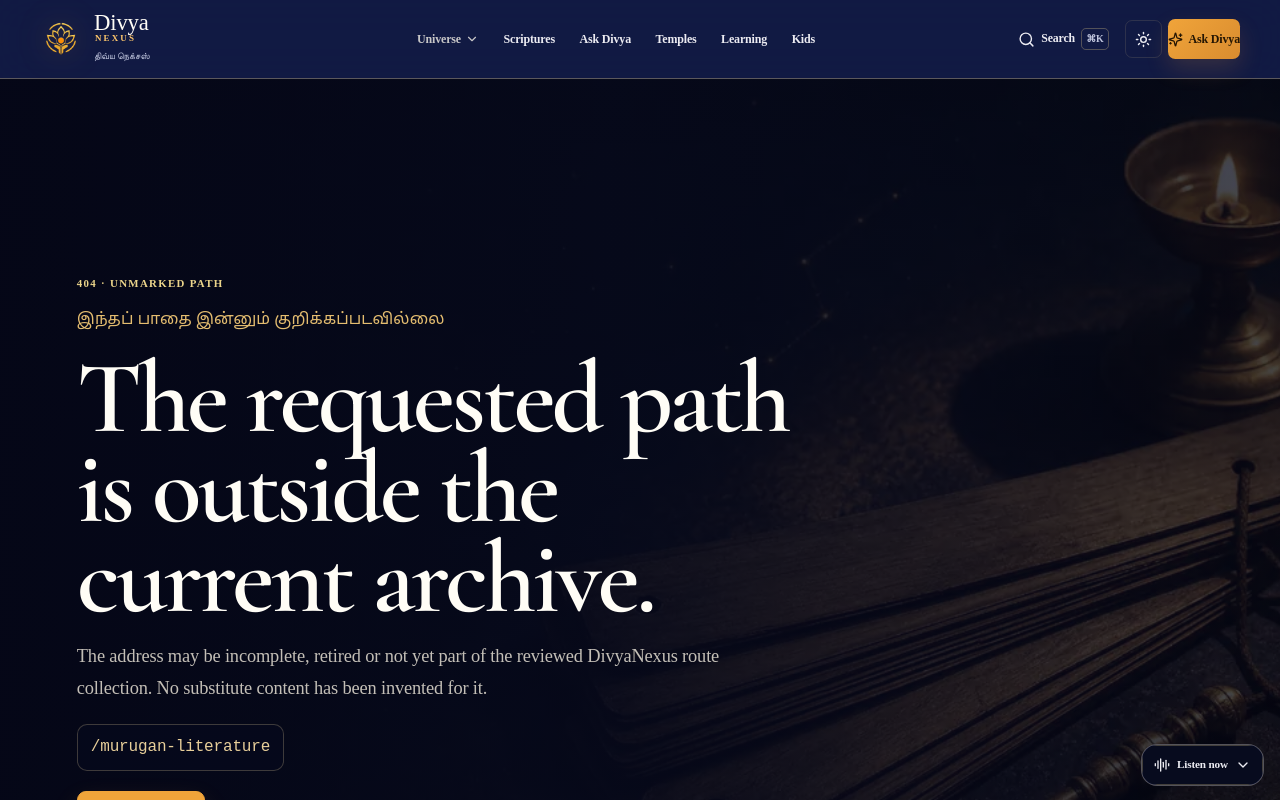
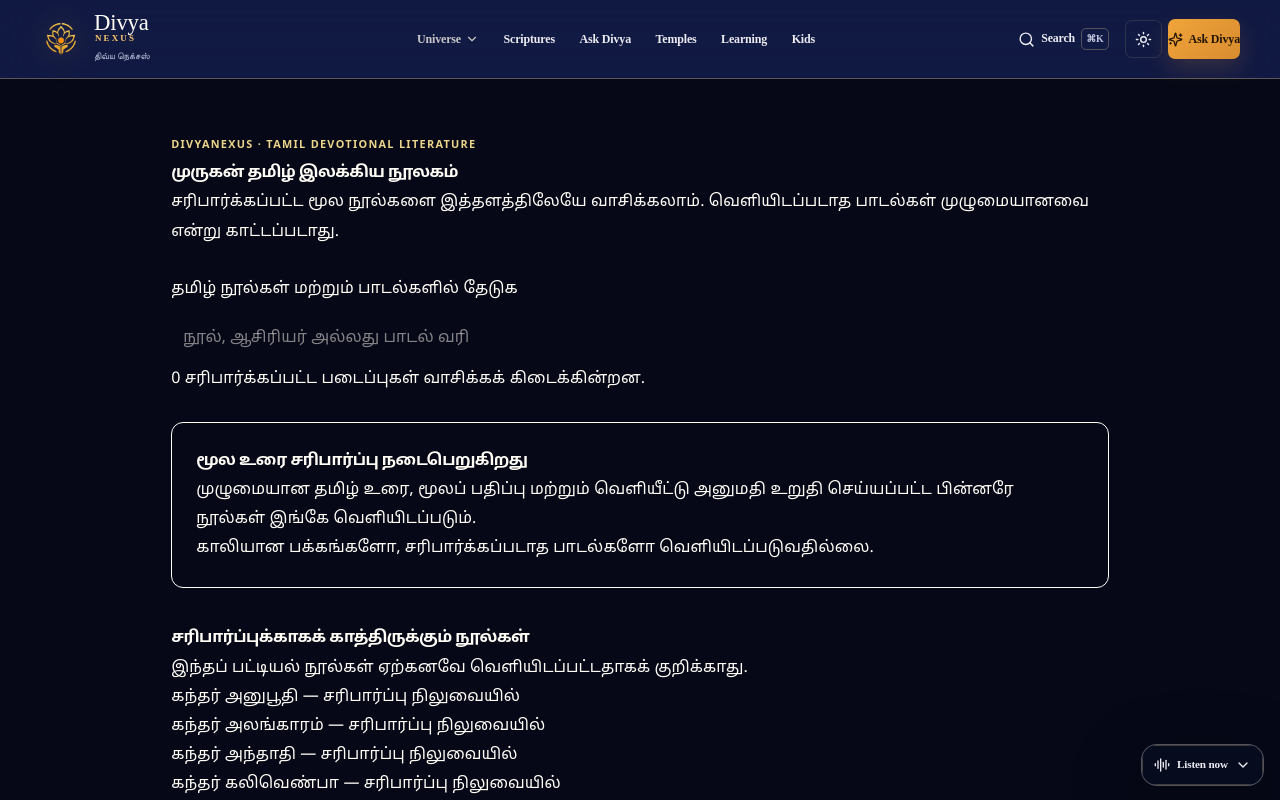
Before and after one commit to ssakthivel02/DivyaNexus, a React (Vite) app in the folder client/: page /murugan-literature in a window 1280 px wide. Shown: the top 800 px of the page. Built offline with nearby package versions, Linux system fonts and the light colour scheme.

Commit message:
feat: register internal Murugan literature route

```diff
--- a/client/src/App.tsx
+++ b/client/src/App.tsx
@@ -31,6 +31,7 @@ const Home = lazy(() => import("@/pages/Home"));
 const KnowledgeNexus = lazy(() => import("@/pages/KnowledgeNexus"));
 const LegalPage = lazy(() => import("@/pages/LegalPage"));
 const Library = lazy(() => import("@/pages/Library"));
+const MuruganLiterature = lazy(() => import("@/pages/MuruganLiterature"));
 const NotFound = lazy(() => import("@/pages/NotFound"));
 const ScriptureReader = lazy(() => import("@/pages/ScriptureReader"));
 const SearchPage = lazy(() => import("@/pages/SearchPage"));
@@ -71,6 +72,7 @@ function AppRoutes({ onAsk, onSearch }: { onAsk: () => void; onSearch: () => voi
       <Route path="/collection-status" component={CollectionStatus} />
       <Route path="/audio" component={Audio} />
       <Route path="/library" component={Library} />
+      <Route path="/murugan-literature" component={MuruganLiterature} />
       <Route path="/about" component={About} />
       <Route path="/sources">{() => <LegalPage page="sources" />}</Route>
       <Route path="/privacy">{() => <LegalPage page="privacy" />}</Route>
```
